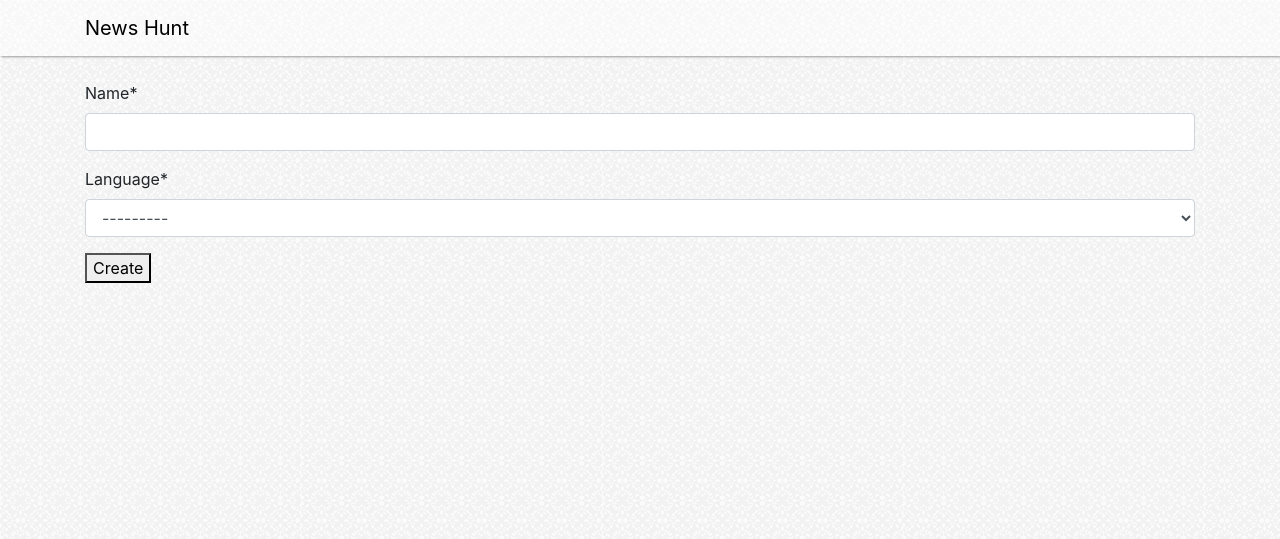
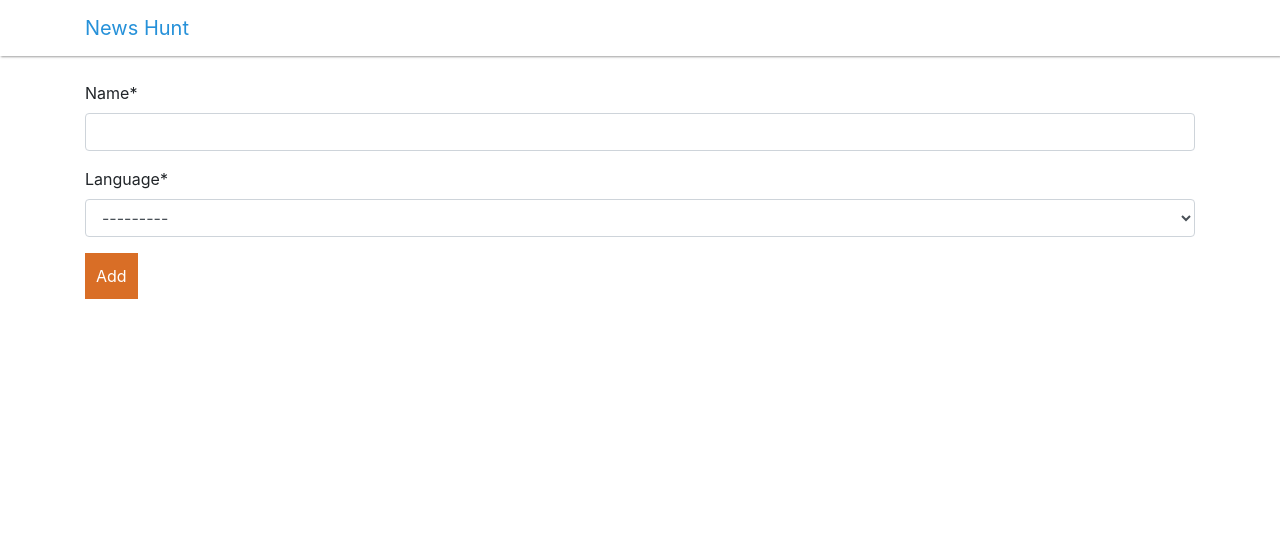
Before and after one commit to jigargandhi/dailyhunt, a Django app: page /news/create_tag/ in a window 1280 px wide. Shown: the top 539 px of the page. Run offline with Django 3.2, Linux system fonts and the light colour scheme; data comes from the database, SQL or seed files in the repository; some libraries are stand-ins or nearby versions.

Commit message:
identified color scheme

```diff
--- a/dailyhunt/static/css/app.css
+++ b/dailyhunt/static/css/app.css
@@ -1,6 +1,10 @@
+/**
+ * Primary color:  hsla(204, 70%, 50%, 1);
+ Secondary color:  hsla(24, 70%, 50%, 1);
+
 body{
     background-image: url(../img/light_grey.png)
-}
+} */
 body .body.container{
     min-height:500px;
 }
@@ -14,7 +18,7 @@ body .body.container{
 }
 
 .navbar .navbar-brand{
-    color: hsl(10,0%,0%)!important
+    color:  hsla(204, 70%, 50%, 1)!important
 }
 .card{
     margin-right:50px;
@@ -55,3 +59,17 @@ padding:5px 10px;
     font-size:15px;
 
 }
+
+.action{
+    background-color: hsla(24, 70%, 50%, 1);
+    color:white;
+    border-color:hsla(24, 70%, 50%, 1);;
+    padding:10px;
+    border:1px solid transparent
+}
+
+.action:hover{
+    background-color: hsla(24, 40%, 50%, 1);
+    border-color: hsla(24, 40%, 50%, 1);
+
+}
--- a/dailyhunt/templates/buzz/create_video.html
+++ b/dailyhunt/templates/buzz/create_video.html
@@ -6,7 +6,7 @@
 <script type="text/javascript" src="{% static 'js/simplemde.min.js' %}"></script>
 <form method="POST" novalidate>
     {% csrf_token %} {{ form |crispy }}
-    <button type="submit">Create</button>
+    <button type="submit"class='action'>Create</button>
 </form>
 
 {%endblock content%} {% block scripts %}
--- a/dailyhunt/templates/create_news.html
+++ b/dailyhunt/templates/create_news.html
@@ -7,7 +7,7 @@
 <form method="POST" novalidate>
     {% csrf_token %}
     {{ form |crispy }}
-    <button type="submit">Create</button>
+    <button type="submit" class='action'>Create</button>
 </form>
 
 {%endblock content%}
--- a/dailyhunt/templates/create_tag.html
+++ b/dailyhunt/templates/create_tag.html
@@ -5,7 +5,7 @@
 <form method="POST" novalidate>
     {% csrf_token %}
     {{ form |crispy }}
-    <button type="submit">Create</button>
+    <button type="submit" class='action'>Add</button>
 </form>
 
 {%endblock content%}
```
